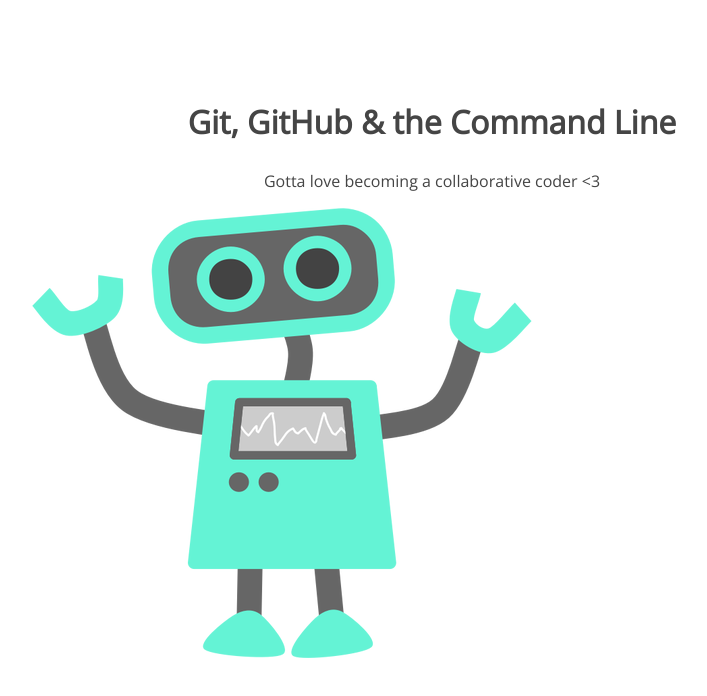
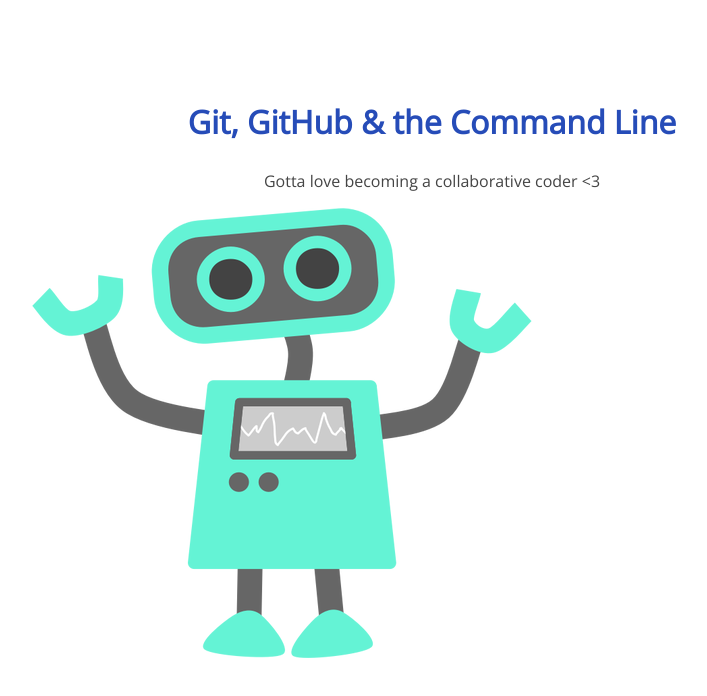
Before and after one commit to webdevgurl/105-project, a plain HTML site: page index.html in a window 1280 px wide. Shown: the whole page, without its empty margins (208-915 px from the left). Drawn offline with nearby package versions, Linux system fonts and the light colour scheme.

Commit message:
Changed h1 font color to #264CB8

```diff
--- a/css/style.css
+++ b/css/style.css
@@ -10,6 +10,7 @@ section p {
 section h1 {
 	font: 32px 'Open Sans';
 	font-weight: bold;
+    color: #264CB8;
 }
 section p {
 	font: 16px 'Open Sans';
```
